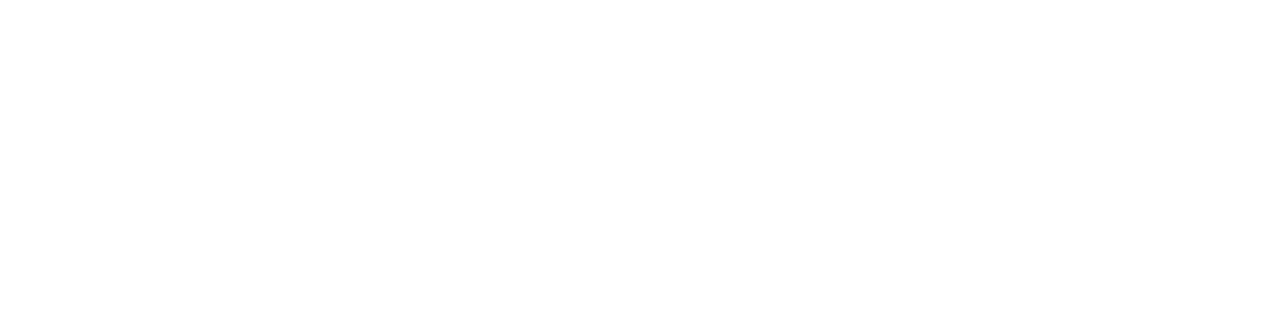
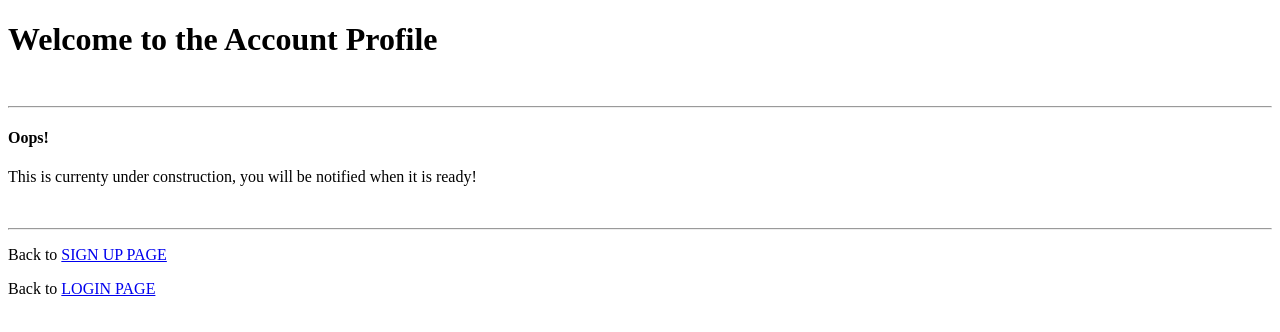
Before and after one commit to Oladseg/MASTER, a plain HTML site: page account.html in a window 1280 px wide. Drawn offline with Linux system fonts and the light colour scheme.

Commit message:
Update account.html

```diff
--- a/account.html
+++ b/account.html
@@ -5,8 +5,21 @@
     <meta http-equiv="X-UA-Compatible" content="IE=edge">
     <meta name="viewport" content="width=device-width, initial-scale=1.0">
     <title>User Profile</title>
+
 </head>
 <body>
+    <h1>Welcome to the Account Profile</h1>
 
+    <br>
+    <hr>
+    <h4>Oops!</h4>
+    <p>
+        This is currenty under construction, you will be notified when it is ready!
+    </p>
+    <br>
+    <hr>
+
+    <p>Back to <a href="index.html" class="index">SIGN UP PAGE</a></p>
+    <p>Back to <a href="login.html" class="index">LOGIN PAGE</a></p>
 </body>
 </html>
```
